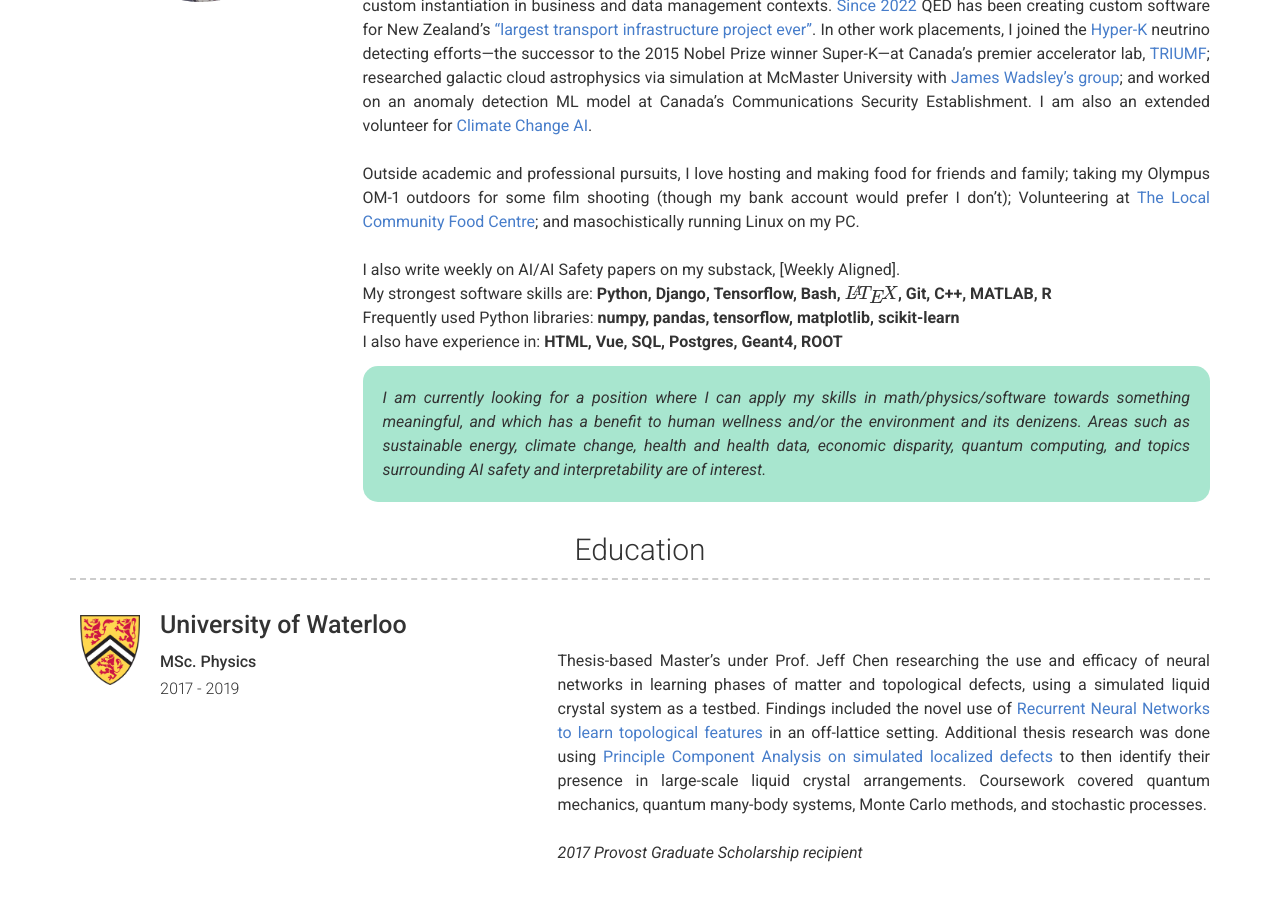
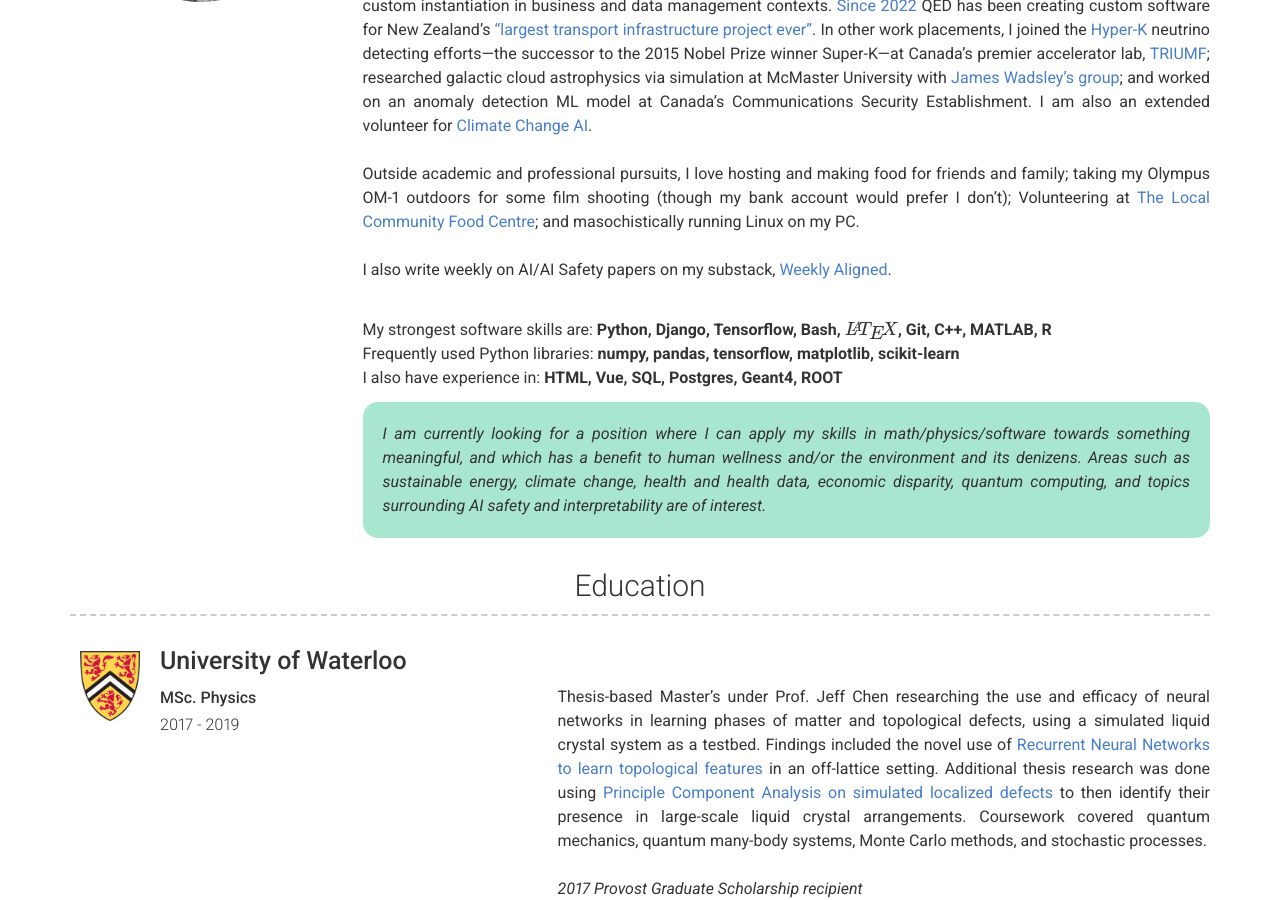
Before and after one commit to m-walters/m-walters.github.io, a Jekyll site: the page built from index.md, in a window 1280 px wide and 900 px high, scrolled down 527 px. Built offline with Jekyll 4.4.1, drawn with Linux system fonts in a browser that asks for light colours; formulas are drawn with MathJax 3.

Commit message:
weekly aligned

```diff
--- a/_config.yml
+++ b/_config.yml
@@ -39,7 +39,8 @@
   film shooting (though my bank account would prefer I don't); Volunteering at [The Local Community Food Centre](https://thelocalcfc.org);
   and masochistically running Linux on my PC.
   <br/>
-  I also write weekly on AI/AI Safety papers on my substack, [Weekly Aligned].
+  I also write weekly on AI/AI Safety papers on my substack, [Weekly Aligned](https://weeklyaligned.substack.com).
+
   <br/>
   My strongest software skills are: __Python, Django, Tensorflow, Bash, $$\LaTeX$$, Git, C++, MATLAB, R__
   Frequently used Python libraries: __numpy, pandas, tensorflow, matplotlib, scikit-learn__
```
